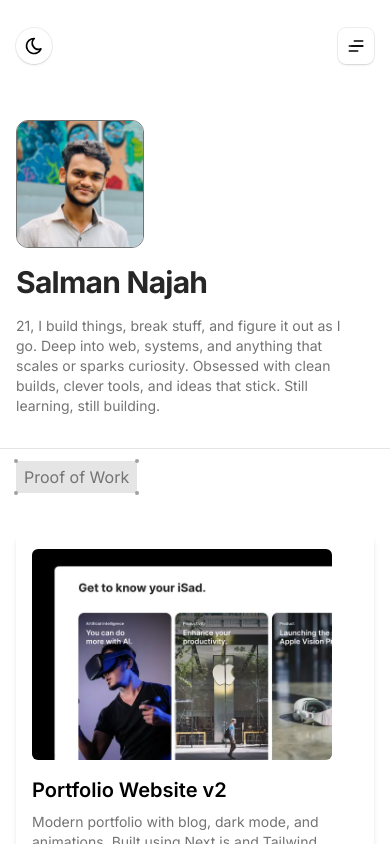
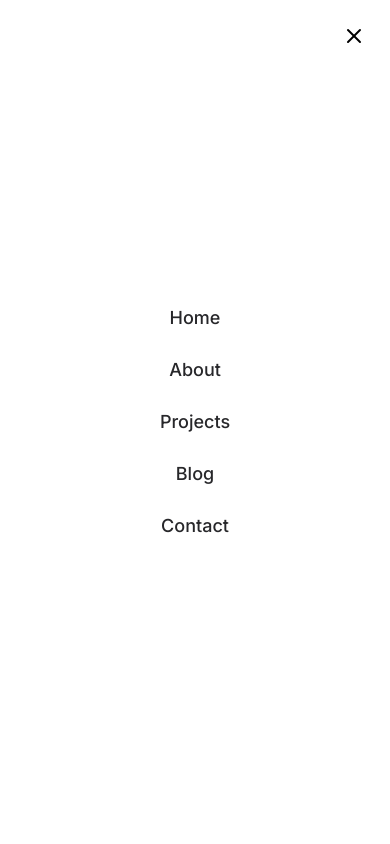
Before and after one commit to SalmanNajah/Portfolio, a Next.js app: page / in a window 390 px wide. Both pictures are taken after a click on the button 356 px from the left and 46 px from the top of the page. Shown: the top 844 px of the page. Built offline with nearby package versions, Linux system fonts and the light colour scheme.

Commit message:
feat: add MobileNavbar component and integrate with Navbar for improved mobile navigation

```diff
--- a/src/app/layout.tsx
+++ b/src/app/layout.tsx
@@ -2,6 +2,7 @@ import type { Metadata } from "next";
 import {  Inter } from "next/font/google";
 import "./globals.css";
 import Navbar from "@/components/navbar";
+import MobileNavbar from "@/components/navbar/mobile";
 
 const inter = Inter({
   subsets: ["latin"],
--- a/src/app/page.tsx
+++ b/src/app/page.tsx
@@ -4,7 +4,6 @@ import Image from "next/image";
 import Link from "next/link";
 import { motion } from "motion/react";
 import Projects from "@/components/projects";
-
 export default function Home() {
   return (
     <div>
--- a/src/components/hamburger.tsx
+++ b/src/components/hamburger.tsx
@@ -1,11 +1,14 @@
 import { IconMenu, IconMenu2, IconMenu3 } from '@tabler/icons-react'
-import React from 'react'
+import React, { useState } from 'react'
+import MobileNavbar from './navbar/mobile'
 
-const Hamburger = () => {
+const Hamburger = ({isOpen, setIsOpen}: {isOpen: boolean, setIsOpen: React.Dispatch<React.SetStateAction<boolean>>}) => {
   return (
-    <button className="md:hidden flex items-center justify-center" >
-      <IconMenu3 className="text-black dark:text-white cursor-pointer shadow-standard rounded-lg p-2 w-9 h-9" />
-    </button>
+    <div>
+      <button className="md:hidden flex items-center justify-center" onClick={() => setIsOpen(prev => !prev)}>
+        <IconMenu3 className="text-black dark:text-white cursor-pointer shadow-standard rounded-lg p-2 w-9 h-9" />
+      </button>
+    </div>
   )
 }
 
--- a/src/components/navbar/index.tsx
+++ b/src/components/navbar/index.tsx
@@ -2,56 +2,37 @@
 import React, { useState } from 'react'
 import Container from '../container'
 import Link from 'next/link'
-import { motion, useMotionValueEvent, useScroll } from "motion/react";
-import { IconSun, IconMoon, IconMenu2 } from '@tabler/icons-react';
-import DarkModeToggle from '../darkmode';
-import { Ham } from 'lucide-react';
-import Hamburger from '../hamburger';
+import { motion, useMotionValueEvent, useScroll } from "motion/react"
+import { IconX } from '@tabler/icons-react'
+import DarkModeToggle from '../darkmode'
+import Hamburger from '../hamburger'
+import MobileNavbar from './mobile'
 
 const Navbar = () => {
-  const [hovered, setHovered] = useState<null | number>(null);
-  const [scrolled, setScrolled] = useState<boolean>(false);
-  const { scrollY } = useScroll();
-  const [theme, setTheme] = useState<'light' | 'dark'>('light');
+  const [hovered, setHovered] = useState<null | number>(null)
+  const [scrolled, setScrolled] = useState<boolean>(false)
+  const { scrollY } = useScroll()
+  const [isOpen, setIsOpen] = useState(false)
+
   const navItems = [
-    {
-      title: 'Home',
-      href: '/'
-    },
-    {
-      title: 'About',
-      href: '/about'
-    },
-    {
-      title: 'Projects',
-      href: '/projects'
-    },
-    {
-      title: 'Blog',
-      href: '/blog'
-    },
-    {
-      title: 'Contact',
-      href: '/contact'
-    }
+    { title: 'Home', href: '/' },
+    { title: 'About', href: '/about' },
+    { title: 'Projects', href: '/projects' },
+    { title: 'Blog', href: '/blog' },
+    { title: 'Contact', href: '/contact' }
   ]
 
   useMotionValueEvent(scrollY, "change", (latest) => {
-    if (latest > 20) {
-      setScrolled(true);
-    } else {
-      setScrolled(false);
-    }
-  });
+    setScrolled(latest > 20)
+  })
 
   return (
+    <>
       <Container>
-      <motion.div className="fixed top-4 left-4 right-4 z-50 md:hidden flex justify-between items-center px-4 backdrop-blur-md bg-white/30 dark:bg-zinc-900/30 p-3 rounded-2xl shadow-standard justify-self-center"
-        initial={{
-          boxShadow: "none",
-          width: "100%",
-          y: 0,
-        }}
+        {!isOpen && (
+          <motion.div
+            className="fixed top-4 left-4 right-4 z-50 md:hidden flex justify-between items-center px-4 backdrop-blur-md bg-white/30 dark:bg-zinc-900/30 p-3 rounded-2xl shadow-standard justify-self-center"
+            initial={{ boxShadow: "none", width: "100%", y: 0 }}
             animate={{
               boxShadow: scrolled ? "var(--shadow-derek)" : "none",
               width: scrolled ? "90%" : "100%",
@@ -59,37 +40,53 @@ const Navbar = () => {
             }}
           >
             <DarkModeToggle />
-        <Hamburger />
+            <Hamburger isOpen={isOpen} setIsOpen={setIsOpen} />
           </motion.div>
+        )}
+      </Container>
 
-      <motion.nav className="hidden max-w-lg z-50 fixed md:inset-x-0 md:top-0 md:max-w-4xl md:mx-auto md:flex items-center justify-between md:py-4 rounded-full px-6 mt-2 backdrop-blur-md bg-white/30 dark:bg-zinc-900/30"
+      <Container>
+        <motion.nav
+          className="hidden max-w-lg z-50 fixed md:inset-x-0 md:top-0 md:max-w-4xl md:mx-auto md:flex items-center justify-between md:py-4 rounded-full px-6 mt-2 backdrop-blur-md bg-white/30 dark:bg-zinc-900/30"
           animate={{
             boxShadow: scrolled ? "var(--shadow-derek)" : "none",
             width: scrolled ? "50%" : "60%",
             y: scrolled ? 5 : 0,
           }}
-        transition={{
-          duration: 0.3,
-          ease: "easeInOut",
-        }}
+          transition={{ duration: 0.3, ease: "easeInOut" }}
         >
-        <div>
           <DarkModeToggle />
-        </div>
           <div className="flex items-center">
             {navItems.map((item, idx) => (
-            <Link href={item.href} key={idx} className='relative text-sm px-4 py-2'
+              <Link
+                href={item.href}
+                key={idx}
+                className="relative text-sm px-4 py-2"
                 onMouseEnter={() => setHovered(idx)}
                 onMouseLeave={() => setHovered(null)}
               >
-              {hovered === idx && (<motion.span layoutId='hovered-span' className='h-full w-full absolute inset-0 rounded-md bg-neutral-100 dark:bg-neutral-700'></motion.span>)}
-              <span className='relative z-10'>{item.title}</span>
+                {hovered === idx && (
+                  <motion.span
+                    layoutId="hovered-span"
+                    className="h-full w-full absolute inset-0 rounded-md bg-neutral-100 dark:bg-neutral-700"
+                  />
+                )}
+                <span className="relative z-10">{item.title}</span>
               </Link>
             ))}
           </div>
-
         </motion.nav>
       </Container>
+
+      {isOpen && (
+        <div className="fixed inset-0 z-50 bg-white dark:bg-zinc-900 flex flex-col items-center justify-center gap-6 transition-all duration-300">
+          <button onClick={() => setIsOpen(false)} className="absolute top-6 right-6">
+            <IconX className="w-6 h-6 text-black dark:text-white" />
+          </button>
+          <MobileNavbar setIsOpen={setIsOpen} />
+        </div>
+      )}
+    </>
   )
 }
 
--- /dev/null
+++ b/src/components/navbar/mobile.tsx
@@ -0,0 +1,26 @@
+import Link from 'next/link';
+
+const navItems = [
+  { title: 'Home', href: '/' },
+  { title: 'About', href: '/about' },
+  { title: 'Projects', href: '/projects' },
+  { title: 'Blog', href: '/blog' },
+  { title: 'Contact', href: '/contact' },
+];
+
+const MobileNavbar = ({ setIsOpen }: { setIsOpen?: (v: boolean) => void }) => (
+  <nav className="flex flex-col items-center gap-6 text-lg font-medium text-center">
+    {navItems.map(({ title, href }) => (
+      <Link
+        key={href}
+        href={href}
+        onClick={() => setIsOpen?.(false)}
+        className="text-zinc-800 dark:text-zinc-100 hover:text-blue-600 dark:hover:text-blue-400 transition-colors"
+      >
+        {title}
+      </Link>
+    ))}
+  </nav>
+);
+
+export default MobileNavbar;
```
Lines whose indentation alone changed are shown as unchanged.
